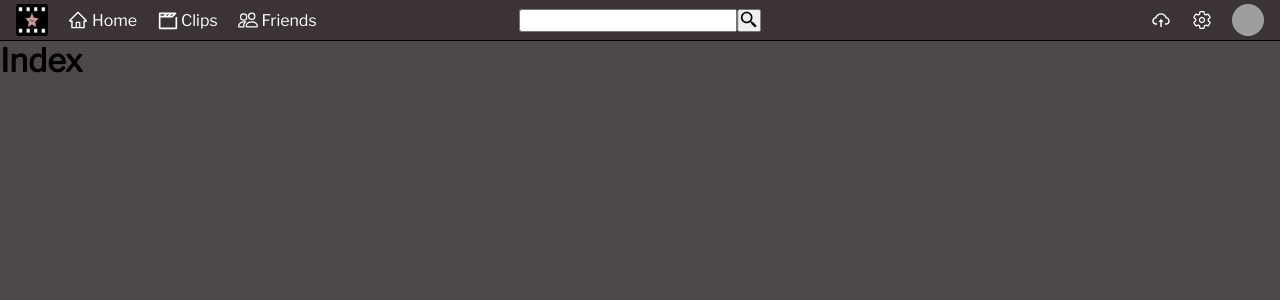
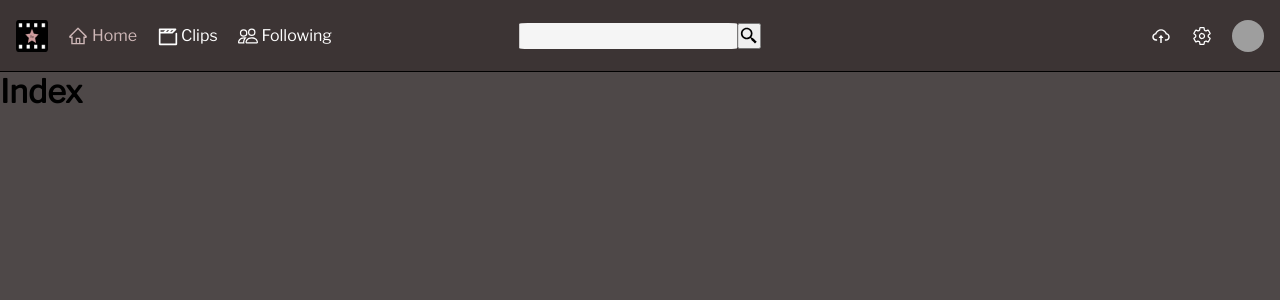
Before and after one commit to Tyson3101/StarClips, a Next.js app: page / in a window 1280 px wide. Shown: the top 300 px of the page. Built offline with nearby package versions, Linux system fonts and the light colour scheme; grey boxes are pictures that could not be loaded.

Commit message:
NavBar styles

```diff
--- a/src/components/NavBar.tsx
+++ b/src/components/NavBar.tsx
@@ -1,12 +1,14 @@
 import Image from "next/image";
 import { IoSettingsOutline } from "react-icons/io5";
 import { AiOutlineCloudUpload, AiOutlineHome } from "react-icons/ai";
-import { BiSearchAlt2 } from "react-icons/bi";
 import { GrMultimedia } from "react-icons/gr";
 import { BsPeople } from "react-icons/bs";
-import { useMediaQuery } from "react-responsive";
-
 import styles from "../../styles/NavBar.module.css";
+import Link from "next/link";
+import useClientMediaQuery from "../hooks/useClientMediaQuery";
+import SearchBar from "./SearchBar";
+import { useRouter } from "next/router";
+import setClassNames from "../util/setClassNames";
 
 const user = {
   email: "test@email.com",
@@ -14,8 +16,10 @@ const user = {
 };
 
 function NavBar() {
-  const showItemTitles = useMediaQuery({
-    query: "(min-width: 550px)",
+  const router = useRouter();
+  console.log(router.pathname);
+  const showItemTitles = useClientMediaQuery({
+    query: "(min-width: 570px)",
   });
   return (
     <div className={styles.navbar}>
@@ -23,49 +27,86 @@ function NavBar() {
         <ul>
           <li>
             <Image
+              alt="Logo"
+              layout="fixed"
               src={"/android-chrome-192x192.png"}
+              width={"32px"}
+              height={"32px"}
+            />
+          </li>{" "}
+          <li
+            className={setClassNames(
+              router.pathname === "/" ? styles["active"] : ""
+            )}
+          >
+            <Link href="#">
+              <a>
+                <AiOutlineHome size={20} />
+                {showItemTitles ? <>&nbsp;Home</> : null}
+              </a>
+            </Link>
+          </li>
+          <li
+            className={setClassNames(
+              router.pathname === "/clips" ? styles["active"] : "",
+              styles.mediaReactIcon
+            )}
+          >
+            <Link href="#">
+              <a>
+                <GrMultimedia size={20} />
+                {showItemTitles ? <>&nbsp;Clips</> : null}
+              </a>
+            </Link>
+          </li>
+          <li
+            className={setClassNames(
+              router.pathname === "/following" ? styles["active"] : ""
+            )}
+          >
+            <Link href="#">
+              <a>
+                <BsPeople size={20} />
+                {showItemTitles ? <>&nbsp;Following</> : null}
+              </a>
+            </Link>
+          </li>
+        </ul>{" "}
+        <li className={styles.search}>
+          <SearchBar size={{ height: "65%", svg: 20 }} />
+        </li>
+        <ul>
+          <li
+            className={setClassNames(
+              router.pathname === "/clips" ? styles["active"] : ""
+            )}
+          >
+            <Link href="#">
+              <a>
+                <AiOutlineCloudUpload size={20} />
+              </a>
+            </Link>
+          </li>
+          <li
+            className={setClassNames(
+              router.pathname === "/clips" ? styles["active"] : "",
+              styles.settingsReactIcon
+            )}
+          >
+            <Link href="#">
+              <a>
+                <IoSettingsOutline size={20} />
+              </a>
+            </Link>
+          </li>
+          <li className={styles.userAvatar}>
+            <Image
+              alt="User Avatar"
+              src={user.avatar}
+              layout="fixed"
               width={"32"}
               height={"32"}
             />
-          </li>{" "}
-          <li>
-            <a href="#">
-              <AiOutlineHome size={20} />
-              {showItemTitles ? <>&nbsp;Home</> : null}
-            </a>
-          </li>
-          <li className={styles.mediaReactIcon}>
-            <a href="#">
-              <GrMultimedia size={20} />
-              {showItemTitles ? <>&nbsp;Clips</> : null}
-            </a>
-          </li>
-          <li>
-            <a href="#">
-              <BsPeople size={20} />
-              {showItemTitles ? <>&nbsp;Friends</> : null}
-            </a>
-          </li>
-        </ul>{" "}
-        <li className={styles.search}>
-          <input type={"text"} />{" "}
-          <button>
-            <BiSearchAlt2 size={20} />
-          </button>
-        </li>
-        <ul>
-          <li>
-            <a href="#">
-              <AiOutlineCloudUpload size={20} />
-            </a>
-          </li>
-          <li className={styles.settingsReactIcon}>
-            <a href="#">
-              <IoSettingsOutline size={20} />
-            </a>
-          </li>
-          <li className={styles.userAvatar}>
-            <Image src={user.avatar} width={"32"} height={"32"} />
           </li>
         </ul>
       </ul>
--- /dev/null
+++ b/src/components/SearchBar.tsx
@@ -0,0 +1,31 @@
+import { BiSearchAlt2 } from "react-icons/bi";
+
+type SearchBarProps = {
+  size: {
+    width?: string;
+    height: string;
+    svg: number;
+  };
+};
+
+function SearchBar({ size: { height, svg: svgSize } }: SearchBarProps) {
+  return (
+    <>
+      <input
+        style={{
+          height,
+          outline: "none",
+          backgroundColor: "whitesmoke",
+          border: "none",
+          borderRadius: "4%",
+        }}
+        type={"text"}
+      />{" "}
+      <button style={{ height, outline: "none" }} name="Search Button">
+        <BiSearchAlt2 size={svgSize} />
+      </button>
+    </>
+  );
+}
+
+export default SearchBar;
--- /dev/null
+++ b/src/hooks/useClientMediaQuery.tsx
@@ -0,0 +1,16 @@
+import { useEffect, useState } from "react";
+import { useMediaQuery } from "react-responsive";
+import useMounted from "./useMounted";
+
+type mediaQueryProps = {
+  query: string;
+};
+
+export default function useClientMediaQuery({ query }: mediaQueryProps) {
+  const mediaQueryResult = useMediaQuery({ query });
+  const isMounted = useMounted();
+  if (!isMounted) {
+    return true;
+  }
+  return mediaQueryResult;
+}
--- /dev/null
+++ b/src/hooks/useMounted.tsx
@@ -0,0 +1,9 @@
+import { useEffect, useState } from "react";
+
+export default function useMounted() {
+  const [mounted, setMounted] = useState(false);
+  useEffect(() => {
+    setMounted(true);
+  }, []);
+  return mounted;
+}
--- a/src/pages/_app.tsx
+++ b/src/pages/_app.tsx
@@ -2,7 +2,13 @@ import "../../styles/globals.css";
 
 import type { AppProps } from "next/app";
 
+import { useEffect, useState } from "react";
+
 function MyApp({ Component, pageProps }: AppProps) {
+  const [mounted, setMounted] = useState(false);
+  useEffect(() => {
+    setMounted(true);
+  }, []);
   return (
     <>
       <Component {...pageProps} />
--- a/src/pages/index.tsx
+++ b/src/pages/index.tsx
@@ -1,9 +1,13 @@
 import type { NextPage } from "next";
+import Head from "next/head";
 import NavBar from "../components/NavBar";
 
 const Home: NextPage = () => {
   return (
     <>
+      <Head>
+        <title>Home | StarClips</title>
+      </Head>
       <NavBar />
       <h1>Index</h1>
     </>
--- /dev/null
+++ b/src/util/setClassNames.ts
@@ -0,0 +1,3 @@
+export default function setClassNames(...classNames: string[]) {
+  return classNames.join(" ");
+}
--- a/styles/NavBar.module.css
+++ b/styles/NavBar.module.css
@@ -7,9 +7,11 @@
   position: sticky;
   top: 0;
   border-bottom: 1px solid black;
+  height: 9vh;
 }
 
 .navbarItems {
+  height: 100%;
   display: flex;
   margin: 0 1em 0 1em;
   justify-content: space-between;
@@ -85,22 +87,15 @@
   fill: var(--bgColour);
 }
 
-.search button {
-  height: 23px;
-  outline: none;
-}
-
 .search input {
   width: 17vw;
-  height: 23px;
-  outline: none;
 }
 
 .userAvatar img {
   border-radius: 50%;
 }
 
-@media (min-width: 740px) {
+@media (min-width: 780px) {
   .search {
     position: absolute;
     left: 50%;
@@ -108,7 +103,7 @@
   }
 }
 
-@media (max-width: 740px) {
+@media (max-width: 780px) {
   .navbarItems > ul {
     gap: 3vw;
   }
@@ -124,3 +119,21 @@
     gap: 5vw;
   }
 }
+
+.active a {
+  color: var(--hoverColour);
+}
+
+.active:not(.mediaReactIcon, .settingsReactIcon, .search) svg path {
+  fill: var(--hoverColour);
+}
+
+.mediaReactIcon.active svg path {
+  stroke: var(--hoverColour);
+  fill: var(--bgColour);
+}
+
+.settingsReactIcon.active svg {
+  stroke: var(--hoverColour);
+  fill: var(--bgColour);
+}
```
